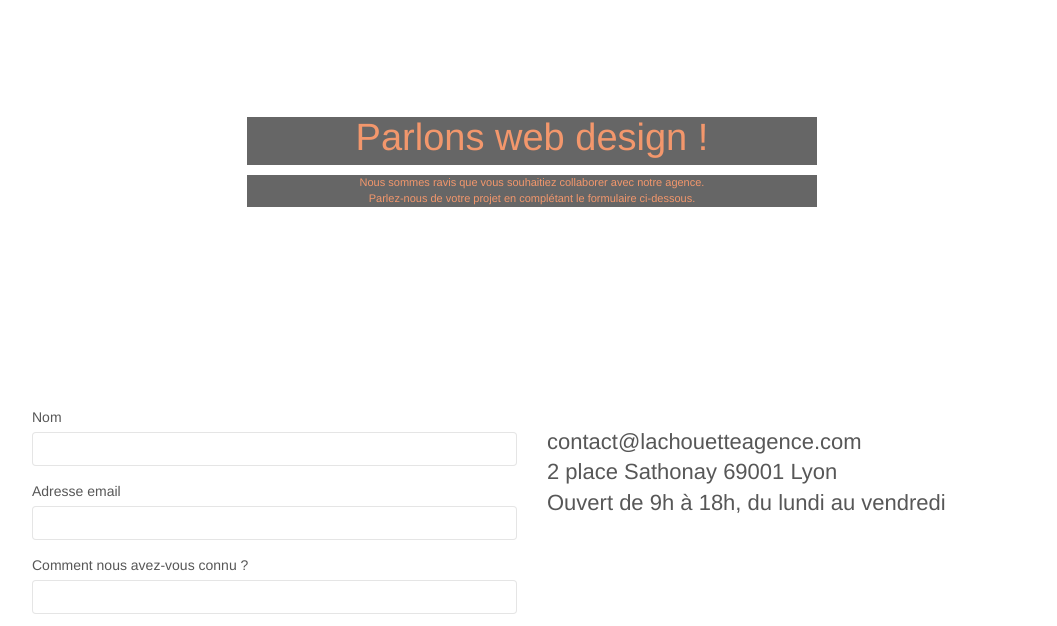
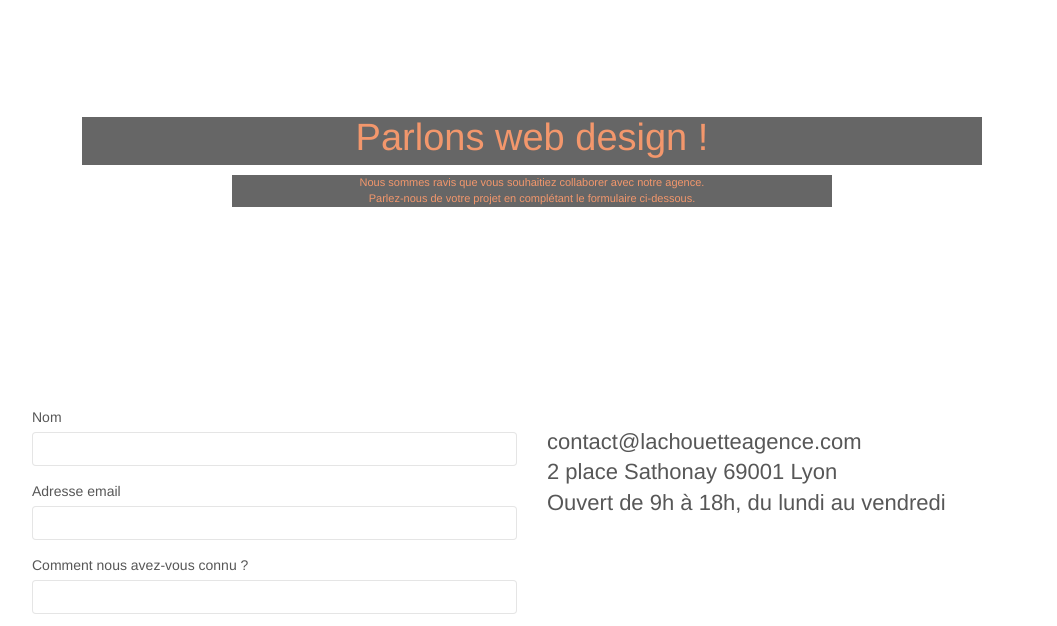
Before and after one commit to Tiffanyramon/TiffanyRamon_4_16102021, a plain HTML site: page contact.html in a window 1280 px wide. Shown: the part 95-721 px from the top of the page, without its empty margins (108-1165 px from the left). Drawn offline with Linux system fonts and the light colour scheme; a script that the page names is missing.

Commit message:
essais 2

```diff
--- a/contact.html
+++ b/contact.html
@@ -57,7 +57,7 @@
 <main>
 <div class="bloc bg-dots-bg bg-repeat bgc-atomic-tangerine d-bloc bloc-bg-texture texture-paper" id="bloc-6"></div>
 	<div class="container bloc-lg">
-		<div class="row tight-width-whitespace">
+		<div class="row">
 			<div class="col-sm-12">
 				<h1 class="text-center hero-bloc-text tc-white">
 					Parlons web design !
```
